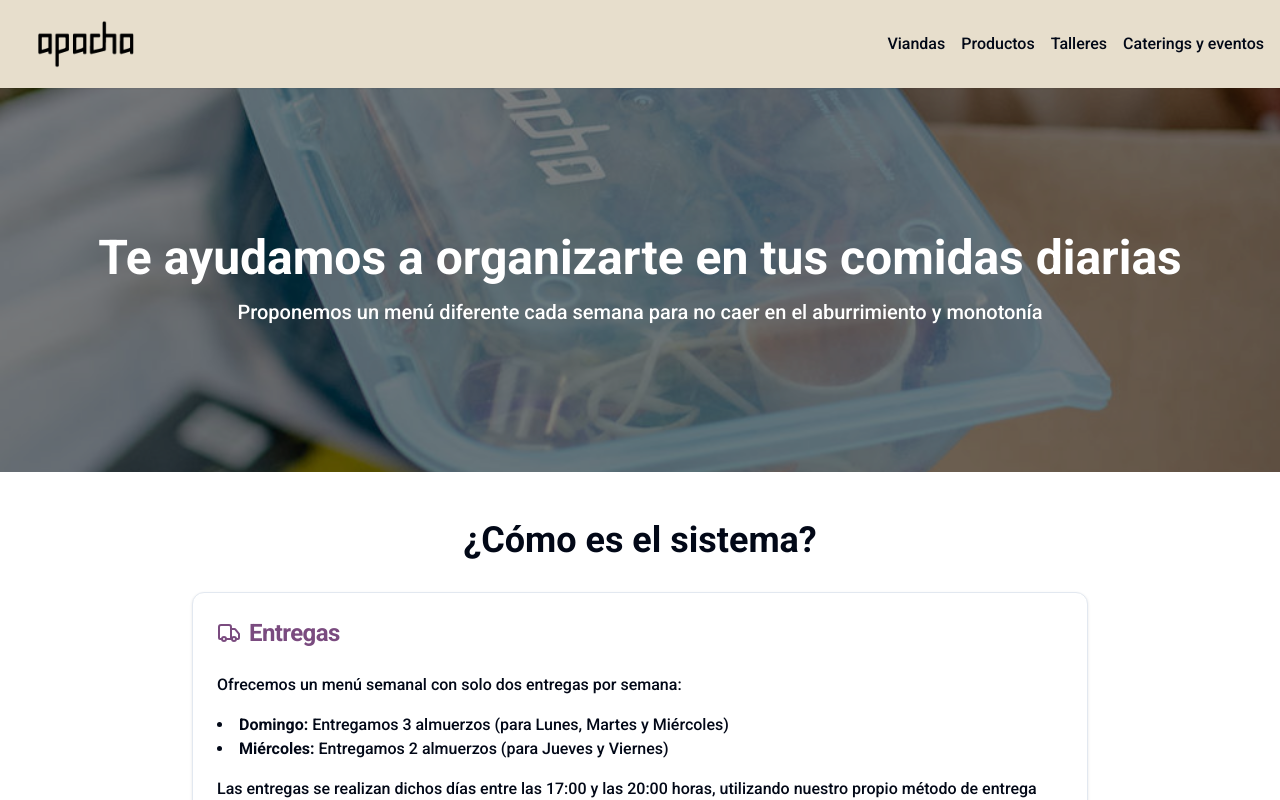
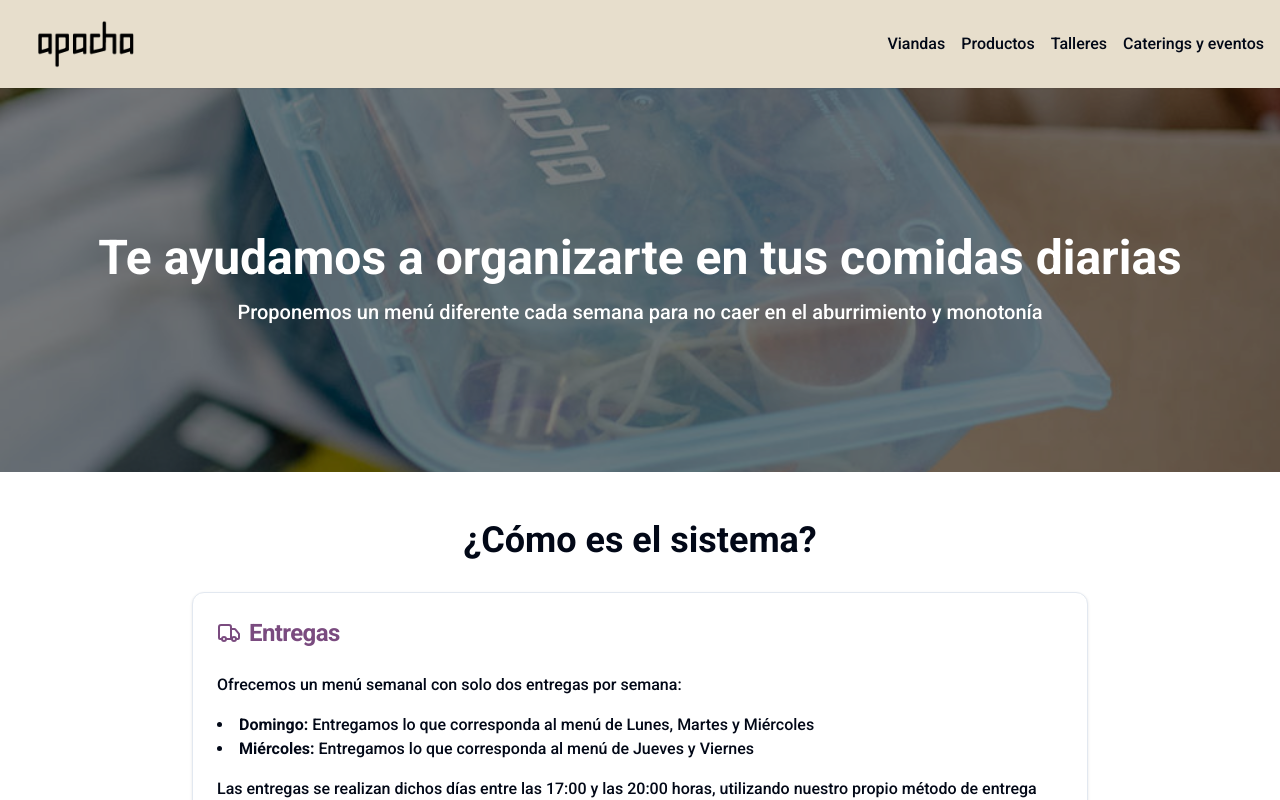
Before and after one commit to SF-Prog/apacha-store, a Next.js app: page /menu in a window 1280 px wide. Shown: the top 800 px of the page. Built offline with nearby package versions, Linux system fonts and the light colour scheme.

Commit message:
products and menu pages

```diff
--- a/app/menu/page.tsx
+++ b/app/menu/page.tsx
@@ -41,8 +41,8 @@ export default function MenuPage() {
                 <CardContent className="text-apacha-black">
                   <p className="mb-4">Ofrecemos un menú semanal con solo dos entregas por semana:</p>
                   <ul className="list-disc list-inside mb-4">
-                    <li><strong>Domingo:</strong> Entregamos 3 almuerzos (para Lunes, Martes y Miércoles)</li>
-                    <li><strong>Miércoles:</strong> Entregamos 2 almuerzos (para Jueves y Viernes)</li>
+                    <li><strong>Domingo:</strong> Entregamos lo que corresponda al menú de Lunes, Martes y Miércoles</li>
+                    <li><strong>Miércoles:</strong> Entregamos lo que corresponda al menú de Jueves y Viernes</li>
                   </ul>
                   <p className="mb-4">Las entregas se realizan dichos días entre las 17:00 y las 20:00 horas, utilizando nuestro propio método de entrega para garantizar que la comida llegue segura a tu puerta. También puedes retirar el pedido en nuestro local.</p>
                   <p className="mb-4 text-apacha_purple-100">Te recordamos que debes hacer tu pedido de forma anticipada.</p>
--- a/app/products/page.tsx
+++ b/app/products/page.tsx
@@ -10,7 +10,7 @@ export default function ProductsPage() {
     <SecondaryPageLayout>
       <PageHeader
         title="Nuestros Productos"
-        description="Descubre nuestra selección de comidas saludables y deliciosas"
+        description="Tus grandes aliados para la rutina"
         imageSrc="/products-dips-2.jpg"
       />
       <PageContent>
@@ -18,15 +18,6 @@ export default function ProductsPage() {
           <h2 className="text-3xl font-bold text-center mb-8 text-apacha-green">Armá tu pack</h2>
           <ProductGrid />
         </section>
-        <section className="py-12 bg-apacha-beige">
-          <div className="container mx-auto px-4">
-            <h2 className="text-3xl font-bold text-center mb-8 text-apacha-brown">Proceso de Preparación</h2>
-            <p className="text-center text-apacha-black max-w-2xl mx-auto">
-              Nuestros chefs preparan cada plato con ingredientes frescos y de alta calidad.
-              Utilizamos técnicas de cocina que preservan el máximo sabor y valor nutricional de cada ingrediente.
-            </p>
-          </div>
-        </section>
         <CartWidget />
       </PageContent>
     </SecondaryPageLayout>
--- a/app/types/index.d.ts
+++ b/app/types/index.d.ts
@@ -66,4 +66,5 @@ interface Service {
   description: string,
   image: string,
   url: string,
+  customStyle?: unknown
 }
```
